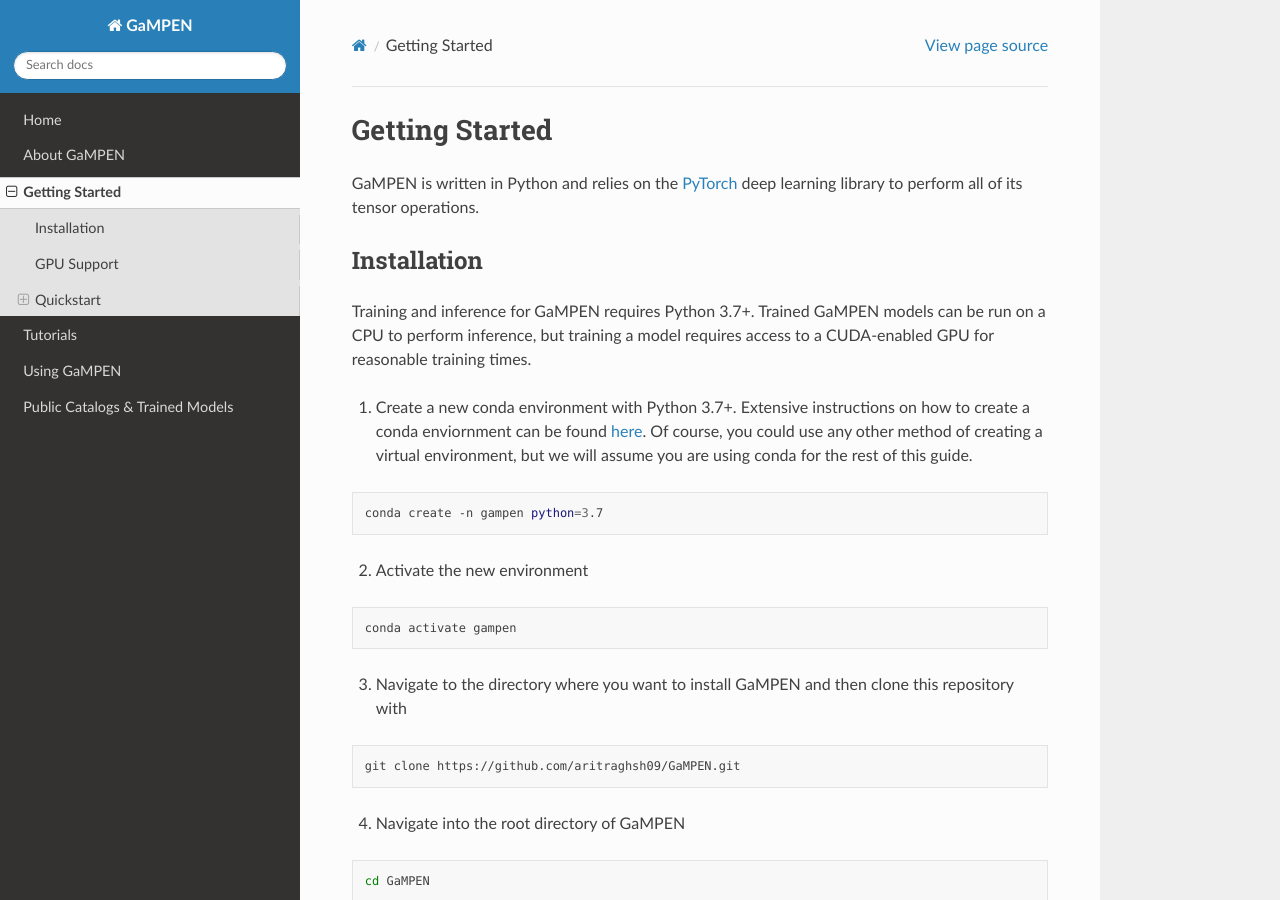
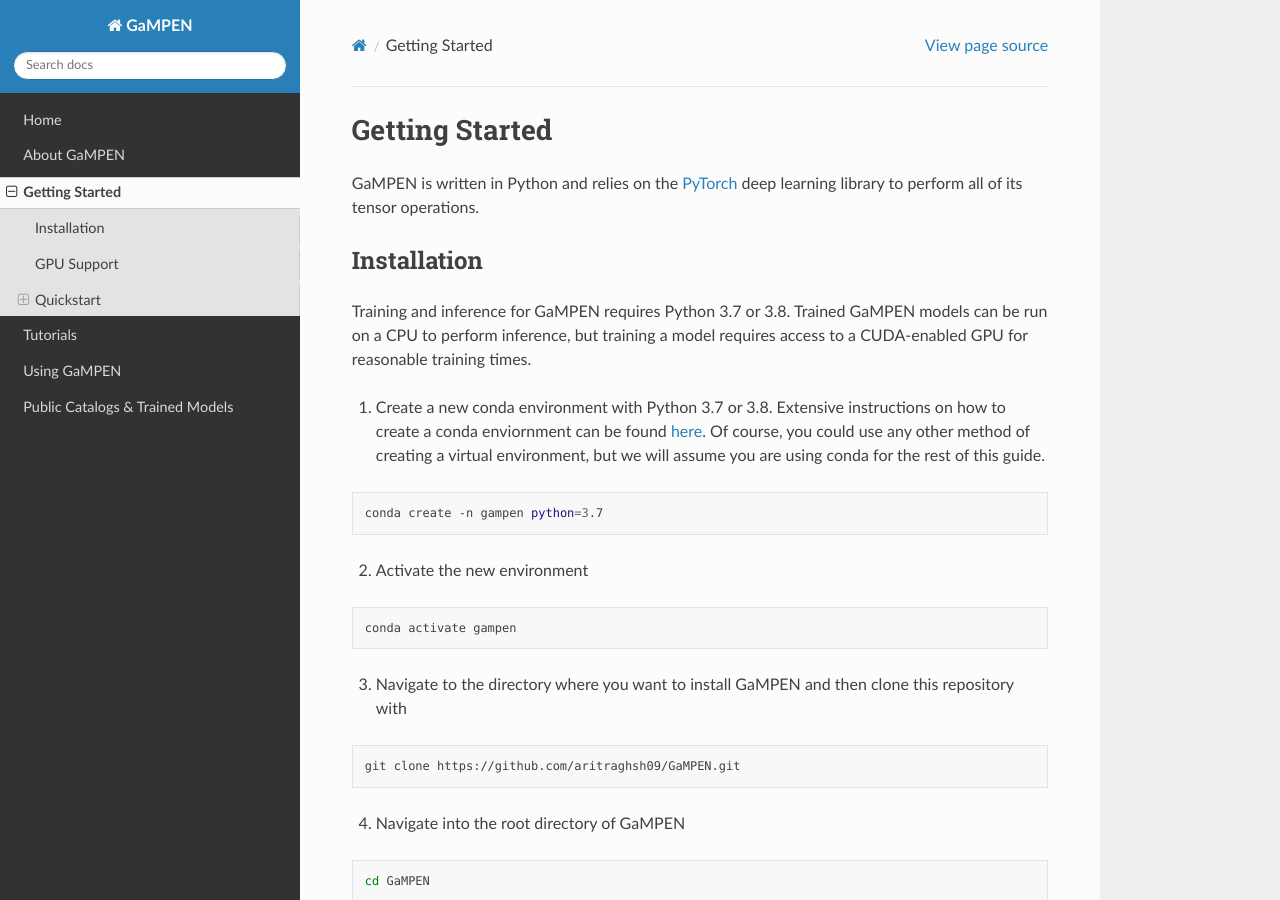
Before and after one commit to aritraghsh09/GaMPEN, a Sphinx documentation site: the page built from docs/source/Getting_Started.md, in a window 1280 px wide and 900 px high. Built offline with Sphinx 7.4.7 and the Read the Docs theme 2.0.0, drawn with Linux system fonts in a browser that asks for light colours; pages that are not in the unit, such as notebooks, are missing from menus.

Commit message:
Getting started instructions don't work on Python 3.10+

````diff
--- a/docs/source/Getting_Started.md
+++ b/docs/source/Getting_Started.md
@@ -3,9 +3,9 @@
 GaMPEN is written in Python and relies on the [PyTorch](https://pytorch.org/) deep learning library to perform all of its tensor operations.
 
 ## Installation
-Training and inference for GaMPEN requires Python 3.7+. Trained GaMPEN models can be run on a CPU to perform inference, but training a model requires access to a CUDA-enabled GPU for reasonable training times.
+Training and inference for GaMPEN requires Python 3.7 or 3.8. Trained GaMPEN models can be run on a CPU to perform inference, but training a model requires access to a CUDA-enabled GPU for reasonable training times.
 
-1. Create a new conda environment with Python 3.7+. Extensive instructions on how to create a conda enviornment can be found [here](https://conda.io/projects/conda/en/latest/user-guide/tasks/manage-environments.html#creating-an-environment-with-commands). Of course, you could use any other method of creating a virtual environment, but we will assume you are using conda for the rest of this guide.
+1. Create a new conda environment with Python 3.7 or 3.8. Extensive instructions on how to create a conda enviornment can be found [here](https://conda.io/projects/conda/en/latest/user-guide/tasks/manage-environments.html#creating-an-environment-with-commands). Of course, you could use any other method of creating a virtual environment, but we will assume you are using conda for the rest of this guide.
 ```bash
 conda create -n gampen python=3.7
 ```
````
Also changed, not shown: README.md (+1 -1 lines).
